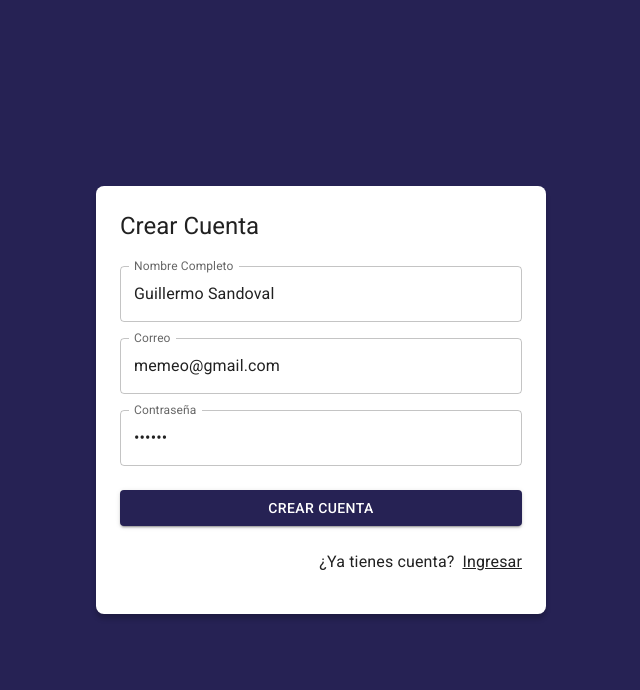
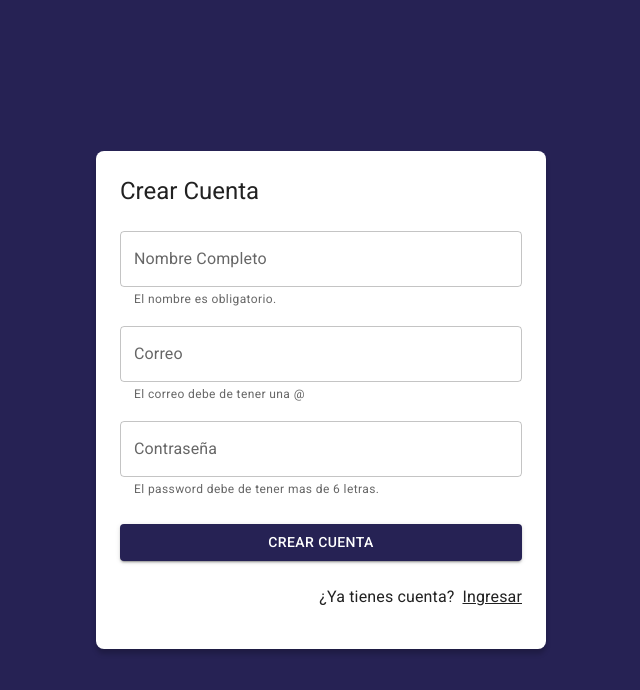
Before and after one commit to MemoSan27/journal-app, a React (Vite) app: page /auth/register in a window 1280 px wide. Shown: the top 690 px of the page, without its empty margins (319-959 px from the left). Built offline with nearby package versions, Linux system fonts and the light colour scheme.

Commit message:
RegisterPage.jsx Validado 2

```diff
--- a/src/auth/pages/RegisterPage.jsx
+++ b/src/auth/pages/RegisterPage.jsx
@@ -2,11 +2,12 @@ import { Link as RouterLink } from 'react-router-dom';
 import { Button, Grid, Link, TextField, Typography } from "@mui/material"
 import { AuthLayout } from '../layout/AuthLayout';
 import { useForm } from '../../hooks';
+import { useState } from 'react';
 
 const formData = {
-  email: 'memeo@gmail.com',
-  password: '123456',
-  displayName: 'Guillermo Sandoval',
+  email: '',
+  password: '',
+  displayName: '',
 
 }
 
@@ -18,6 +19,8 @@ const formValidations = {
 
 export const RegisterPage = () => {
 
+  const [formSubmitted, setFormSubmitted] = useState(false);
+
   const {
         formState, displayName, email, password, onInputChange,
         isFormValid, displayNameValid, emailValid, passwordValid,
@@ -26,7 +29,9 @@ export const RegisterPage = () => {
 
   const onSubmit = (event) => {
     event.preventDefault();
+    setFormSubmitted(true);
     console.log(formState);
+
   }
 
   return (
@@ -47,7 +52,7 @@ export const RegisterPage = () => {
                 name="displayName"
                 value={ displayName }
                 onChange={ onInputChange }
-                error={ !!displayNameValid }
+                error={ !!displayNameValid && formSubmitted }
                 helperText={ displayNameValid }
                 />
               </Grid>
@@ -61,7 +66,7 @@ export const RegisterPage = () => {
                 name="email"
                 value={ email }
                 onChange={ onInputChange }
-                error={ !!emailValid }
+                error={ !!emailValid && formSubmitted }
                 helperText={ emailValid }
                 />
               </Grid>
@@ -75,7 +80,7 @@ export const RegisterPage = () => {
                 name="password"
                 value={ password }
                 onChange={ onInputChange }
-                error={ !!passwordValid }
+                error={ !!passwordValid && formSubmitted  }
                 helperText={ passwordValid }
                 />
               </Grid>
--- a/src/hooks/useForm.js
+++ b/src/hooks/useForm.js
@@ -42,7 +42,7 @@ export const useForm = ( initialForm = {}, formValidations = {} ) => {
         }
 
         setFormValidation( formCheckedValues );
-        console.log(formCheckedValues)
+
 
     }
 
```
